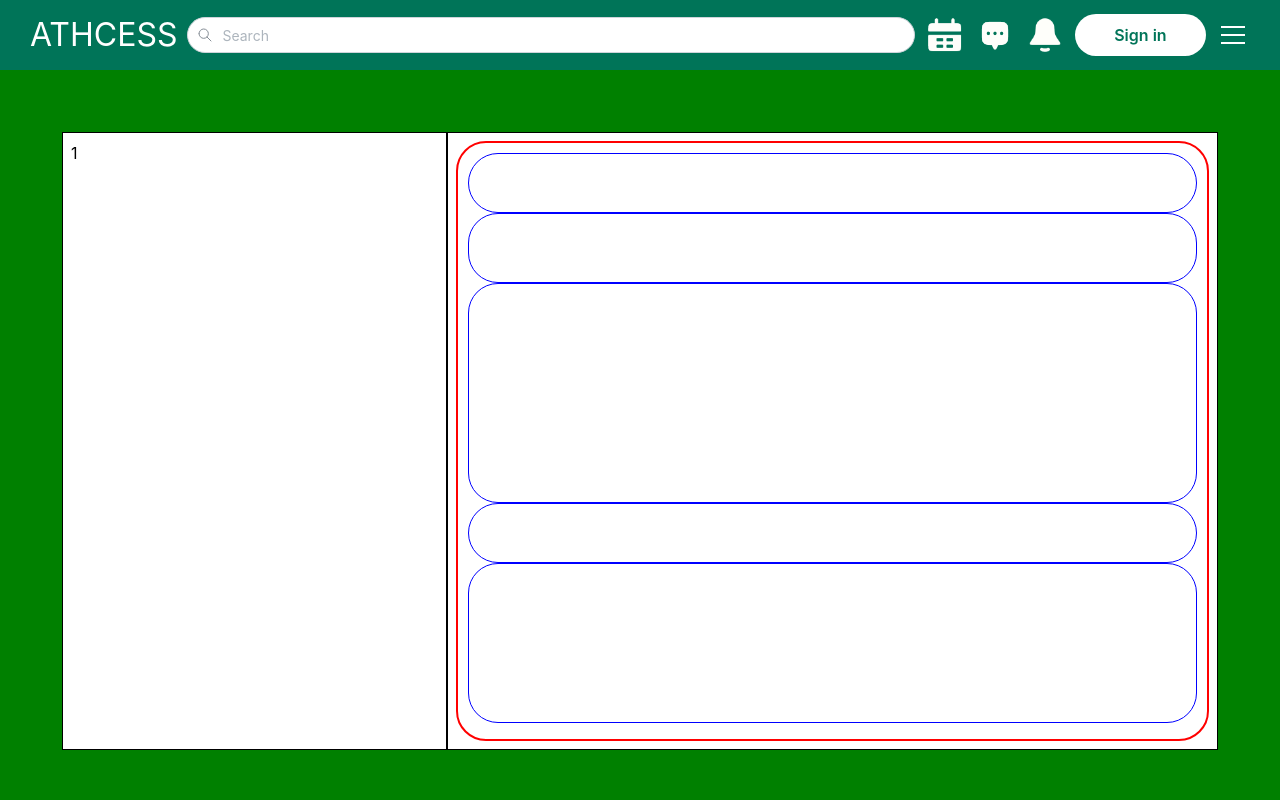
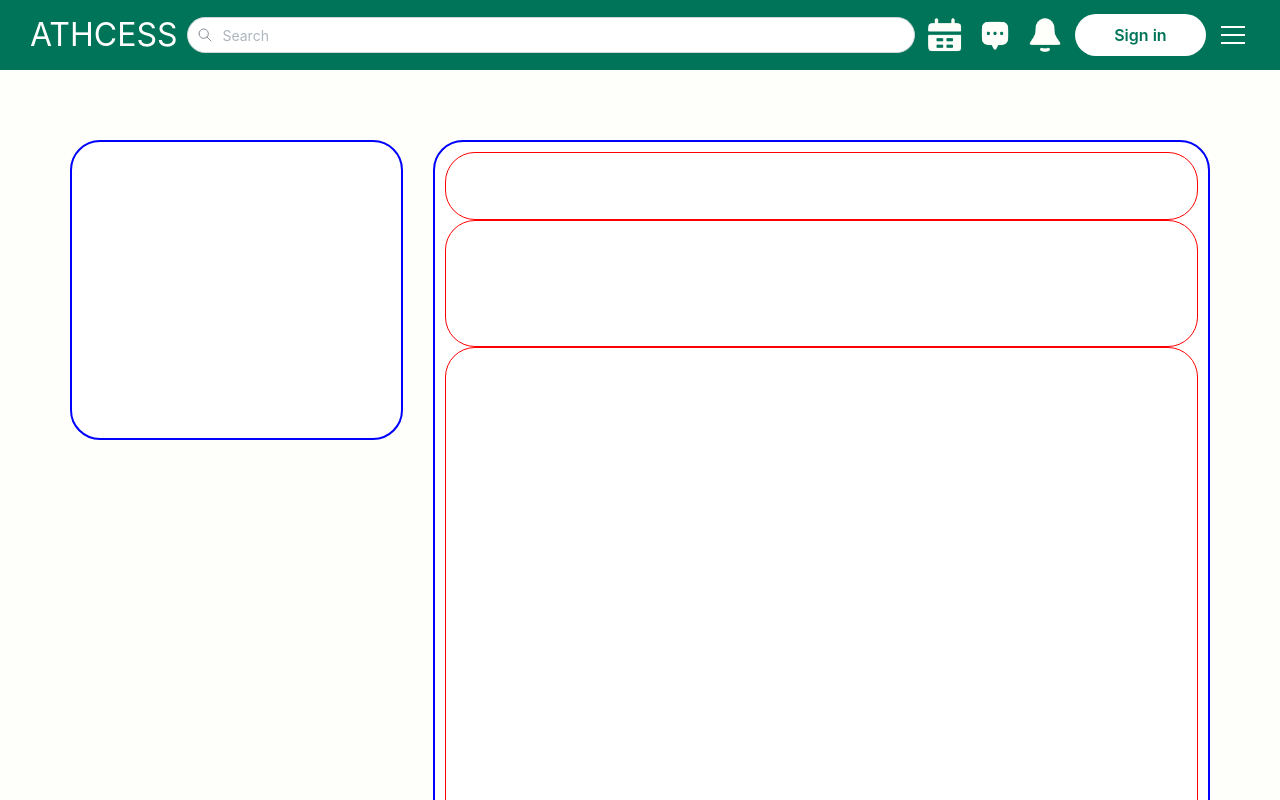
Before and after one commit to Athcess/athcess-frontend, a React (Vite) app: page /home in a window 1280 px wide. Shown: the top 800 px of the page. Built offline with nearby package versions, Linux system fonts and the light colour scheme.

Commit message:
create skeleton object for home content

```diff
--- a/src/Pages/HomePage.jsx
+++ b/src/Pages/HomePage.jsx
@@ -6,11 +6,10 @@ import { Grid } from "@mantine/core";
 export default function HomePage() {
   return (
     <div className={styles.container}>
-      <Grid className={styles.grid}>
-        <Grid.Col span={4} className={styles.gridCol}>
-          1
-        </Grid.Col>
-        <Grid.Col span="auto" className={styles.gridCol}>
+      <div className={styles.leftContent}>
+        <div className={styles.upcomingEvent}></div>
+      </div>
+      <div className={styles.rightContent}>
         <div className={styles.post}>
           <div className={styles.postProfile}></div>
           <div className={styles.postText}></div>
@@ -18,8 +17,21 @@ export default function HomePage() {
           <div className={styles.postInteraction}></div>
           <div className={styles.postComment}></div>
         </div>
-        </Grid.Col>
-      </Grid>
+        <div className={styles.post}>
+          <div className={styles.postProfile}></div>
+          <div className={styles.postText}></div>
+          <div className={styles.postImage}></div>
+          <div className={styles.postInteraction}></div>
+          <div className={styles.postComment}></div>
+        </div>
+        <div className={styles.post}>
+          <div className={styles.postProfile}></div>
+          <div className={styles.postText}></div>
+          <div className={styles.postImage}></div>
+          <div className={styles.postInteraction}></div>
+          <div className={styles.postComment}></div>
+        </div>
+      </div>
     </div>
   );
 }
--- a/src/scss/HomePage.module.scss
+++ b/src/scss/HomePage.module.scss
@@ -1,38 +1,55 @@
 .container {
   width: 100%;
-  height: 100%;
-  background-color: green;
+  min-width: 1000px;
+  background-color: #fefefa;
   padding: 70px;
-  .grid {
-    .gridCol {
+  gap: 30px;
+  display: flex;
+  div {
+  }
+  .leftContent {
+    width: 30%;
+    .upcomingEvent {
+      border-radius: 30px;
+      border: 2px solid blue;
       background-color: white;
-      border: 1px solid black;
+      width: 100%;
+      height: 300px;
+      padding: 10px;
+    }
+  }
+  .rightContent {
+    width: 70%;
+    display: flex;
+    flex-direction: column;
+    gap: 10px;
     .post {
+      border-radius: 30px;
+      border: 2px solid blue;
+      background-color: white;
       width: 100%;
-        height: 600px;
+      height: 1000px;
+      padding: 10px;
+
+      div {
         border-radius: 30px;
-        border: 2px solid red;
-        padding: 10px;
-        div {
-          border: 1px solid blue;
-          border-radius: 30px;
+        border: 1px solid red;
       }
       .postProfile {
-          height: 60px;
+        height: 7%;
       }
       .postText {
-          height: 70px;
+        height: 13%;
       }
       .postImage {
-          height: 220px;
+        height: 50%;
       }
       .postInteraction {
-          height: 60px;
+        height: 7%;
       }
       .postComment {
-          height: 160px;
+        height: 23%;
       }
     }
   }
 }
-}
```
Lines whose indentation alone changed are shown as unchanged.
